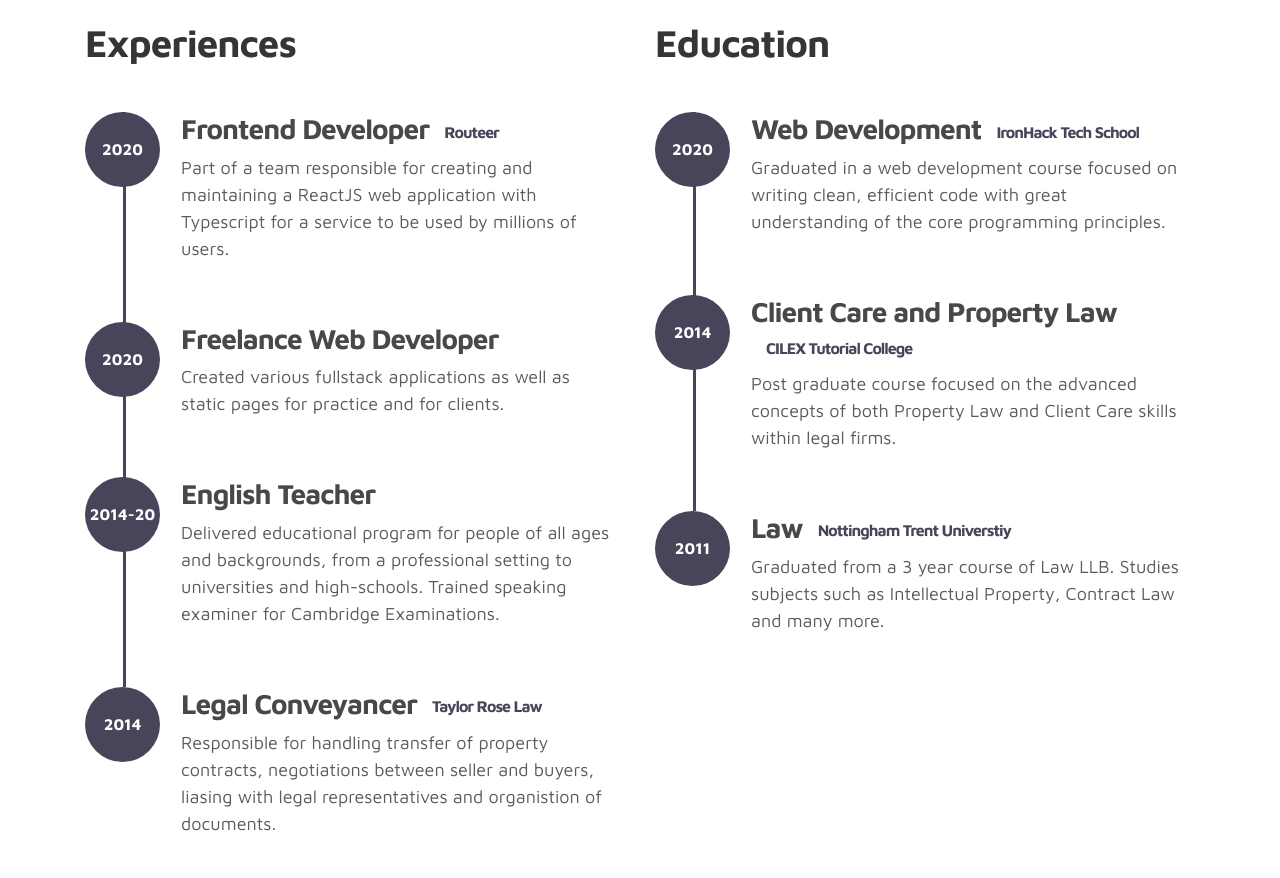
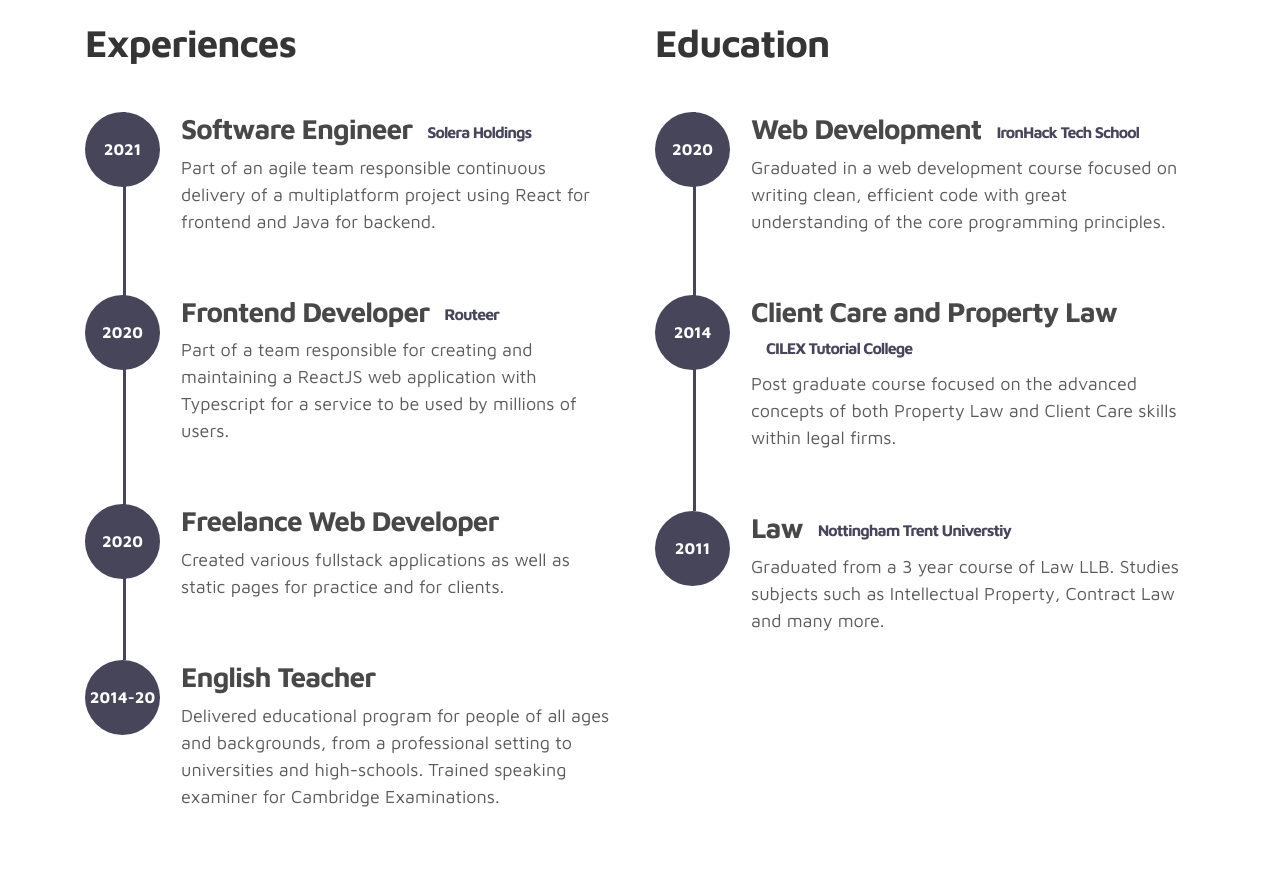
Before and after one commit to HaithamDesouky/portfolio, a plain HTML site: page index.html in a window 1280 px wide. Shown: the part 1520-2398 px from the top of the page. Drawn offline with Linux system fonts and the light colour scheme.

Commit message:
Update index.html

```diff
--- a/index.html
+++ b/index.html
@@ -234,6 +234,17 @@
                   <h2 class="mb-4">Experiences</h2>
 
                     <div class="timeline">
+
+                             <div class="timeline-wrapper">
+                            <div class="timeline-yr">
+                                <span>2021</span>
+                            </div>
+                            <div class="timeline-info">
+                                <h3><span>Software Engineer<small>Solera Holdings</small></h3>
+                                <p>Part of an agile team responsible continuous delivery of a multiplatform project using React for frontend and Java for backend.</p>
+                            </div>
+                        </div>
+
                         <div class="timeline-wrapper">
                              <div class="timeline-yr">
                                   <span>2020</span>
@@ -264,15 +275,7 @@
                             </div>
                         </div>
 
-                        <div class="timeline-wrapper">
-                            <div class="timeline-yr">
-                                <span>2014</span>
-                            </div>
-                            <div class="timeline-info">
-                                <h3><span> Legal Conveyancer<small>Taylor Rose Law</small></h3>
-                                <p>Responsible for handling transfer of property contracts, negotiations between seller and buyers, liasing with legal representatives and organistion of documents.</p>
-                            </div>
-                        </div>
+
 
                     </div>
                 </div>
```
